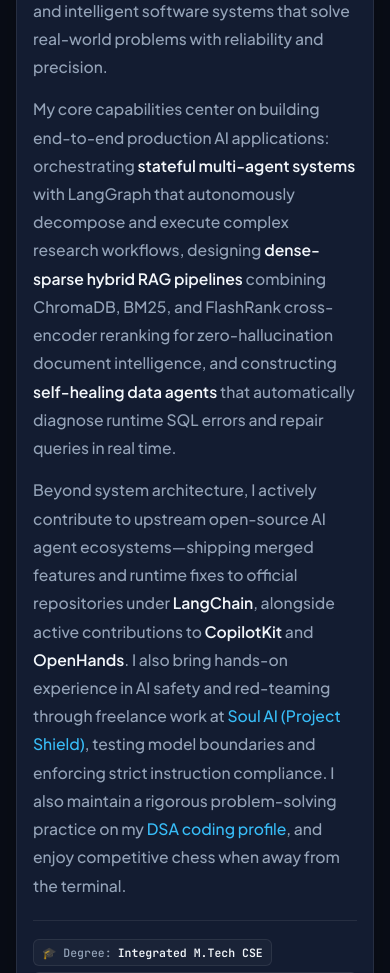
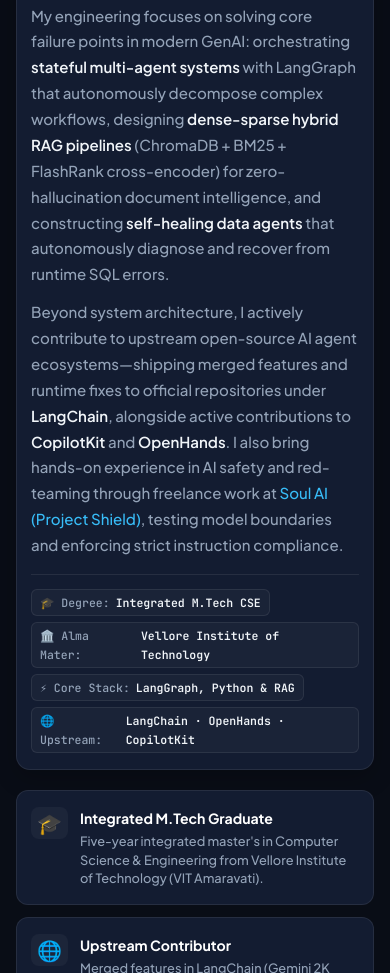
Before and after one commit to katta-karthik/karthik_portifolio, a plain HTML site: page index.html in a window 390 px wide. Shown: the part 1027-2000 px from the top of the page. Drawn offline with Linux system fonts and the light colour scheme.

Commit message:
fix: tighten awkward vertical spacing, optimize about section layout, and improve multi-device responsiveness

```diff
--- a/index.html
+++ b/index.html
@@ -192,7 +192,7 @@
 
     /* ── HERO ── */
     .hero {
-      padding: 96px 0 44px;
+      padding: 72px 0 20px;
     }
 
     .hero-content {
@@ -317,13 +317,13 @@
 
     /* ── SECTIONS ── */
     .section {
-      padding: 56px 0;
+      padding: 36px 0;
       border-top: 1px solid rgba(255, 255, 255, 0.05);
-      scroll-margin-top: 68px;
+      scroll-margin-top: 70px;
     }
 
     .section-head {
-      margin-bottom: 24px;
+      margin-bottom: 18px;
     }
 
     .section-tag {
@@ -349,23 +349,32 @@
       max-width: 600px;
     }
 
-    /* ── ABOUT ── */
+    /* ── ABOUT (2-COLUMN SPACE OPTIMIZED) ── */
+    .about-grid {
+      display: grid;
+      grid-template-columns: 1.18fr 0.82fr;
+      gap: 20px;
+      align-items: stretch;
+    }
+
     .about-card {
       background: var(--bg-card);
       border: 1px solid var(--border);
       border-radius: 14px;
-      padding: 28px 30px;
+      padding: 24px 26px;
       box-shadow: 0 8px 24px rgba(0, 0, 0, 0.2);
+      display: flex;
+      flex-direction: column;
+      justify-content: space-between;
     }
 
     .about-prose {
-      font-size: 0.98rem;
+      font-size: 0.94rem;
       color: var(--text-muted);
-      line-height: 1.8;
-      max-width: 780px;
-    }
-
-    .about-prose p { margin-bottom: 14px; }
+      line-height: 1.72;
+    }
+
+    .about-prose p { margin-bottom: 12px; }
     .about-prose p:last-child { margin-bottom: 0; }
     .about-prose strong { color: var(--text); font-weight: 600; }
 
@@ -373,9 +382,56 @@
       display: flex;
       gap: 8px;
       flex-wrap: wrap;
-      margin-top: 20px;
-      padding-top: 18px;
+      margin-top: 16px;
+      padding-top: 14px;
       border-top: 1px solid var(--border);
+    }
+
+    .about-pillars {
+      display: grid;
+      grid-template-columns: 1fr;
+      gap: 12px;
+    }
+
+    .pillar-card {
+      background: var(--bg-card);
+      border: 1px solid var(--border);
+      border-radius: 12px;
+      padding: 14px 16px;
+      transition: all 0.2s ease;
+      display: flex;
+      gap: 12px;
+      align-items: flex-start;
+    }
+
+    .pillar-card:hover {
+      border-color: rgba(56, 189, 248, 0.35);
+      background: var(--bg-card-hover);
+      transform: translateY(-2px);
+      box-shadow: 0 6px 20px rgba(0, 0, 0, 0.25);
+    }
+
+    .pillar-icon {
+      font-size: 1.25rem;
+      line-height: 1;
+      padding: 6px;
+      border-radius: 8px;
+      background: rgba(255, 255, 255, 0.04);
+      flex-shrink: 0;
+    }
+
+    .pillar-body h4 {
+      font-size: 0.88rem;
+      font-weight: 700;
+      color: #fff;
+      margin-bottom: 2px;
+    }
+
+    .pillar-body p {
+      font-size: 0.8rem;
+      color: var(--text-muted);
+      line-height: 1.45;
+      margin: 0;
     }
 
     .badge-pill {
@@ -958,9 +1014,10 @@
     /* ── RESPONSIVE OVERHAUL (ALL DEVICES) ── */
     @media (max-width: 860px) {
       .wrap { padding: 0 20px; }
-      .hero { padding: 84px 0 36px; }
-      .section { padding: 46px 0; }
-      .journey-grid, .skills-grid, .contact-cards, .project-highlights, .os-grid {
+      .hero { padding: 64px 0 20px; }
+      .section { padding: 28px 0; }
+      .about-pillars { grid-template-columns: 1fr 1fr; }
+      .journey-grid, .skills-grid, .contact-cards, .project-highlights, .os-grid, .about-grid {
         grid-template-columns: 1fr;
       }
       .os-lead { grid-column: 1; }
@@ -986,7 +1043,7 @@
       .wrap { padding: 0 16px; }
       .nav-bar { padding: 0 16px; height: 56px; }
       .nav-links.open { top: 56px; }
-      .hero { padding: 74px 0 30px; }
+      .hero { padding: 56px 0 16px; }
       .hero-title { font-size: 1.95rem; margin-bottom: 10px; }
       .hero-subtitle { font-size: 1.1rem; margin-bottom: 14px; }
       .hero-desc { font-size: 0.92rem; line-height: 1.6; margin-bottom: 20px; }
@@ -1006,7 +1063,8 @@
         padding: 8px 10px;
         font-size: 0.8rem;
       }
-      .section { padding: 36px 0; }
+      .section { padding: 24px 0; }
+      .about-pillars { grid-template-columns: 1fr; }
       .section-head { margin-bottom: 18px; }
       .section-title { font-size: 1.5rem; }
       .project-top {
@@ -1018,7 +1076,7 @@
         width: 100%;
         justify-content: flex-start;
       }
-      .about-card, .project-card, .os-card { padding: 18px 16px; }
+      .about-card, .project-card, .os-card, .pillar-card { padding: 16px 14px; }
       .about-footer-badges { gap: 6px; }
       .badge-pill { font-size: 0.72rem; padding: 3px 8px; }
       .contact-cards { grid-template-columns: 1fr; }
@@ -1126,16 +1184,18 @@
         <h2 class="section-title">Background & Focus</h2>
       </div>
 
+      <div class="about-grid">
+        <!-- Narrative Card -->
         <div class="about-card">
           <div class="about-prose">
             <p>
               I am a graduate with an <strong>Integrated M.Tech in Computer Science & Engineering from Vellore Institute of Technology</strong>. I specialize in architecting autonomous AI agents, enterprise-grade retrieval architectures, and intelligent software systems that solve real-world problems with reliability and precision.
             </p>
             <p>
-            My core capabilities center on building end-to-end production AI applications: orchestrating <strong>stateful multi-agent systems</strong> with LangGraph that autonomously decompose and execute complex research workflows, designing <strong>dense-sparse hybrid RAG pipelines</strong> combining ChromaDB, BM25, and FlashRank cross-encoder reranking for zero-hallucination document intelligence, and constructing <strong>self-healing data agents</strong> that automatically diagnose runtime SQL errors and repair queries in real time.
+              My engineering focuses on solving core failure points in modern GenAI: orchestrating <strong>stateful multi-agent systems</strong> with LangGraph that autonomously decompose complex workflows, designing <strong>dense-sparse hybrid RAG pipelines</strong> (ChromaDB + BM25 + FlashRank cross-encoder) for zero-hallucination document intelligence, and constructing <strong>self-healing data agents</strong> that autonomously diagnose and recover from runtime SQL errors.
             </p>
             <p>
-            Beyond system architecture, I actively contribute to upstream open-source AI agent ecosystems—shipping merged features and runtime fixes to official repositories under <strong>LangChain</strong>, alongside active contributions to <strong>CopilotKit</strong> and <strong>OpenHands</strong>. I also bring hands-on experience in AI safety and red-teaming through freelance work at <a href="https://drive.google.com/file/d/1rxj9jjCBWw_k7YBBMi82YyqKfKlP5Hup/view?usp=sharing" target="_blank">Soul AI (Project Shield)</a>, testing model boundaries and enforcing strict instruction compliance. I also maintain a rigorous problem-solving practice on my <a href="https://takeuforward.org/profile/karthik0712" target="_blank">DSA coding profile</a>, and enjoy competitive chess when away from the terminal.
+              Beyond system architecture, I actively contribute to upstream open-source AI agent ecosystems—shipping merged features and runtime fixes to official repositories under <strong>LangChain</strong>, alongside active contributions to <strong>CopilotKit</strong> and <strong>OpenHands</strong>. I also bring hands-on experience in AI safety and red-teaming through freelance work at <a href="https://drive.google.com/file/d/1rxj9jjCBWw_k7YBBMi82YyqKfKlP5Hup/view?usp=sharing" target="_blank">Soul AI (Project Shield)</a>, testing model boundaries and enforcing strict instruction compliance.
             </p>
           </div>
 
@@ -1144,6 +1204,42 @@
             <div class="badge-pill">🏛️ Alma Mater: <strong>Vellore Institute of Technology</strong></div>
             <div class="badge-pill">⚡ Core Stack: <strong>LangGraph, Python & RAG</strong></div>
             <div class="badge-pill">🌐 Upstream: <strong>LangChain · OpenHands · CopilotKit</strong></div>
+          </div>
+        </div>
+
+        <!-- Pillars Snapshot Grid (Eliminates awkward empty whitespace on Desktop & Mac) -->
+        <div class="about-pillars">
+          <div class="pillar-card">
+            <div class="pillar-icon">🎓</div>
+            <div class="pillar-body">
+              <h4>Integrated M.Tech Graduate</h4>
+              <p>Five-year integrated master's in Computer Science & Engineering from Vellore Institute of Technology (VIT Amaravati).</p>
+            </div>
+          </div>
+
+          <div class="pillar-card">
+            <div class="pillar-icon">🌐</div>
+            <div class="pillar-body">
+              <h4>Upstream Contributor</h4>
+              <p>Merged features in LangChain (Gemini 2K image generation), plus active PRs in CopilotKit and OpenHands.</p>
+            </div>
+          </div>
+
+          <div class="pillar-card">
+            <div class="pillar-icon">⚡</div>
+            <div class="pillar-body">
+              <h4>Agentic & RAG Engineering</h4>
+              <p>LangGraph stateful orchestration, dense + sparse hybrid search, FlashRank reranking, and self-healing SQL.</p>
+            </div>
+          </div>
+
+          <div class="pillar-card">
+            <div class="pillar-icon">🛡️</div>
+            <div class="pillar-body">
+              <h4>AI Safety & Red-Teaming</h4>
+              <p>Adversarial prompt evaluation and boundary testing at Soul AI (Project Shield) for strict instruction compliance.</p>
+            </div>
+          </div>
         </div>
       </div>
     </div>
```
Lines whose indentation alone changed are shown as unchanged.
